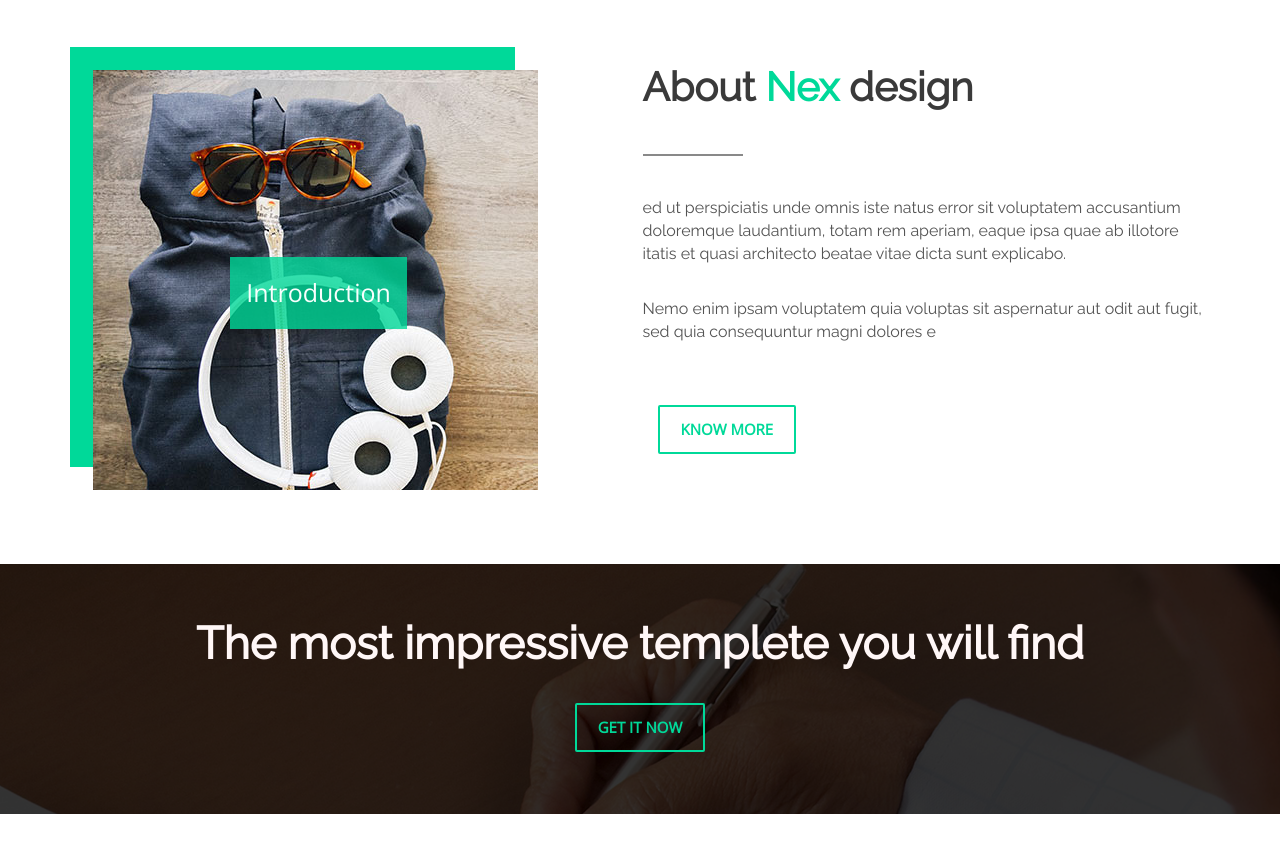
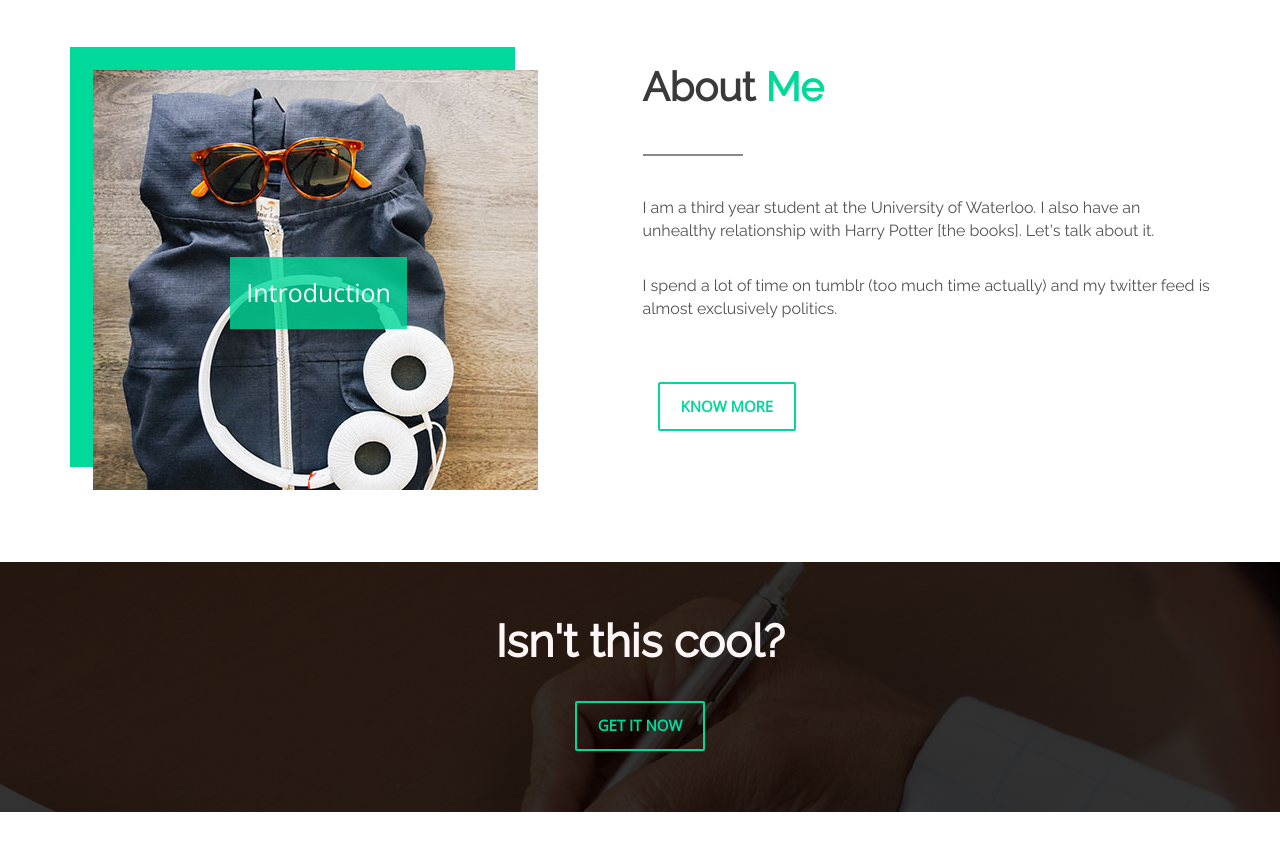
Before and after one commit to ChristinaLiu/christinaliu.github.io, a plain HTML site: page index.html in a window 1280 px wide. Shown: the part 1297-2150 px from the top of the page. Drawn offline with nearby package versions, Linux system fonts and the light colour scheme.

Commit message:
Update index.html

```diff
--- a/index.html
+++ b/index.html
@@ -86,7 +86,7 @@
             <span class="icon-bar"></span>
             <span class="icon-bar"></span>
           </button>
-          <!-- LOGO      ****** hello its me
+          <!-- LOGO      ****** hello its me     this is the REF logo
            <a class="navbar-brand logo" href="index.html"><img src="assets/images/logo.jpg" alt="logo"></a>    -->
         </div>
         <div id="navbar" class="navbar-collapse collapse">
@@ -103,7 +103,7 @@
         </div><!--/.nav-collapse -->
        <div class="search-area">
           <form action="">
-            <input id="search" name="search" type="text" placeholder="What're you looking for ?">
+            <input id="search" name="search" type="text" placeholder="Search">
             <input id="search_submit" value="Rechercher" type="submit">
           </form>
         </div>
@@ -176,11 +176,11 @@
               <div class="col-md-7 col-sm-6 col-xs-12">
                 <div class="about-right wow fadeInRight">
                   <div class="title-area">
-                    <h2 class="tittle">About <span>Nex</span> design</h2>
+                    <h2 class="tittle">About <span>Me</span></h2>
                     <span class="tittle-line"></span>
-                    <p>ed ut perspiciatis unde omnis iste natus error sit voluptatem accusantium doloremque laudantium, totam rem aperiam, eaque ipsa quae ab illotore itatis et quasi architecto beatae vitae dicta sunt explicabo.</p>
+                    <p>I am a third year student at the University of Waterloo. I also have an unhealthy relationship with Harry Potter [the books]. Let's talk about it.</p>
 
-                    <p>Nemo enim ipsam voluptatem quia voluptas sit aspernatur aut odit aut fugit, sed quia consequuntur magni dolores e</p>
+                    <p>I spend a lot of time on tumblr (too much time actually) and my twitter feed is almost exclusively politics.</p>
                     <div class="about-btn-area">
                       <a href="#" class="button button-default" data-text="KNOW MORE"><span>KNOW MORE</span></a>
                     </div>
@@ -201,7 +201,7 @@
     <div class="call-to-overlay">
       <div class="container">
         <div class="call-to-content wow fadeInUp">
-          <h2>The most impressive templete you will find</h2>
+          <h2>Isn't this cool?</h2>
           <a href="#" class="button button-default" data-text="GET IT NOW"><span>GET IT NOW</span></a>
         </div>
       </div>
```
